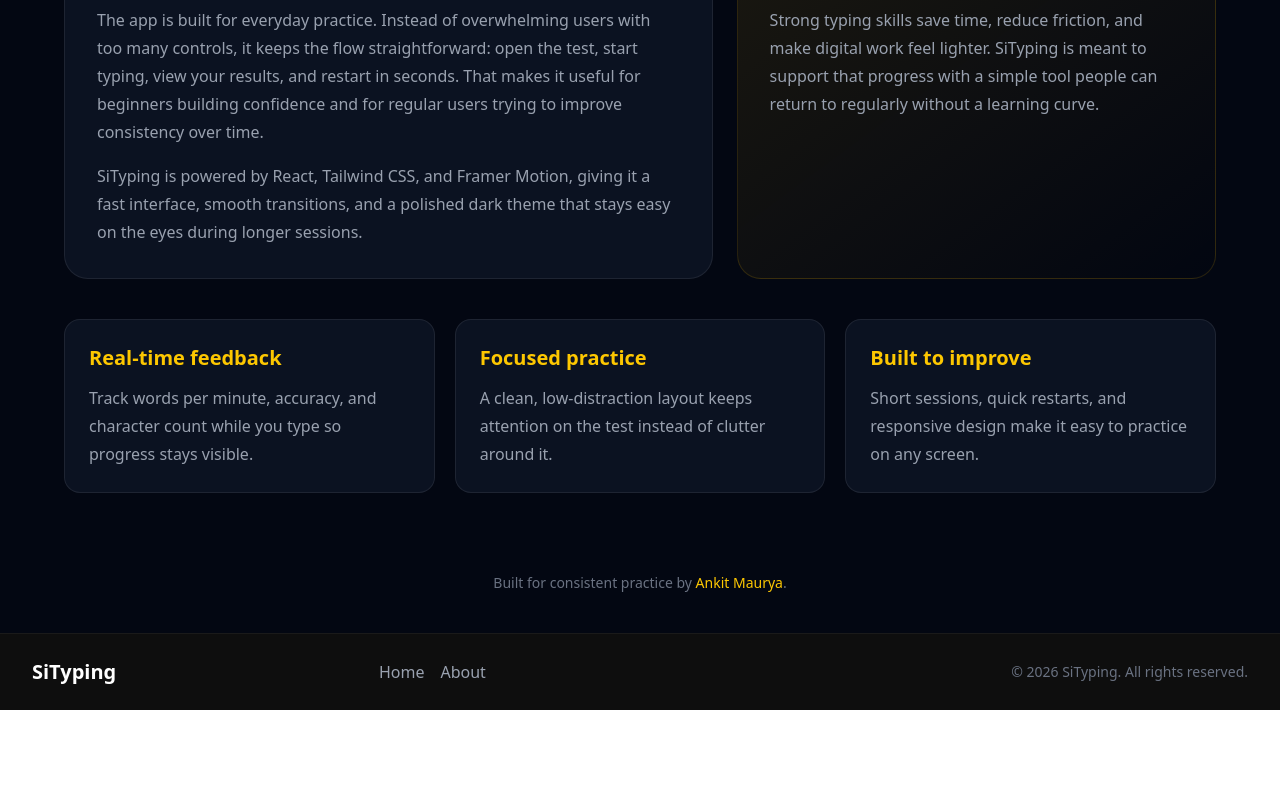
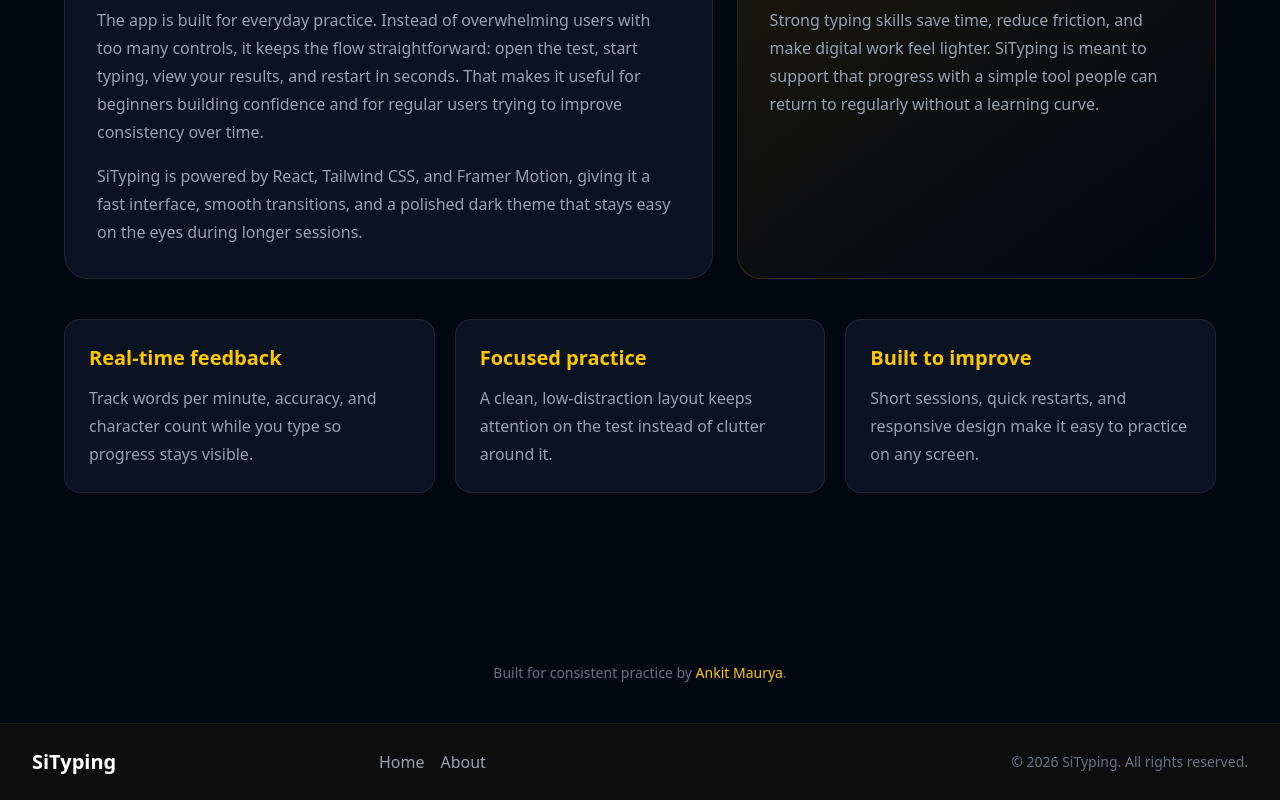
Before and after one commit to ankit-kr-maurya-82/SiTyping, a React (Vite) app in the folder fronted/: page /about in a window 1280 px wide. Shown: the part 554-1354 px from the top of the page. Before the commit the page ends 1264 px from the top, so only its background shows below. Built offline with nearby package versions, Linux system fonts and the light colour scheme.

Commit message:
adsbaner

```diff
--- a/fronted/src/components/AdBanner.jsx
+++ b/fronted/src/components/AdBanner.jsx
@@ -1,20 +1,39 @@
 import { useEffect, useRef } from "react";
 
 const AdBanner = ({ slot = import.meta.env.VITE_ADSENSE_TYPING_SLOT }) => {
+  const wrapRef = useRef(null);
   const adRef = useRef(null);
+  const requestedRef = useRef(false);
 
   useEffect(() => {
-    if (!slot || !adRef.current || adRef.current.dataset.adStatus) {
+    if (!slot || !wrapRef.current || !adRef.current) {
+      return;
+    }
+
+    const requestAd = () => {
+      if (requestedRef.current || !wrapRef.current || !adRef.current) {
+        return;
+      }
+
+      if (wrapRef.current.offsetWidth <= 0 || adRef.current.dataset.adStatus) {
         return;
       }
 
       try {
+        requestedRef.current = true;
         window.adsbygoogle = window.adsbygoogle || [];
         window.adsbygoogle.push({});
-      console.log("AdBanner status:", adRef.current.dataset.adStatus || "not-set");
       } catch (error) {
+        requestedRef.current = false;
         console.error("AdSense error:", error);
       }
+    };
+
+    const resizeObserver = new ResizeObserver(requestAd);
+    resizeObserver.observe(wrapRef.current);
+    requestAd();
+
+    return () => resizeObserver.disconnect();
   }, [slot]);
 
   if (!slot) {
@@ -22,15 +41,17 @@ const AdBanner = ({ slot = import.meta.env.VITE_ADSENSE_TYPING_SLOT }) => {
   }
 
   return (
+    <div ref={wrapRef} className="w-full min-h-[90px]">
       <ins
         ref={adRef}
         className="adsbygoogle"
-      style={{ display: "block" }}
+        style={{ display: "block", width: "100%", minHeight: "90px" }}
         data-ad-client={import.meta.env.VITE_ADSENSE_CLIENT}
         data-ad-slot={slot}
         data-ad-format="auto"
         data-full-width-responsive="true"
       />
+    </div>
   );
 };
 
```
Lines whose indentation alone changed are shown as unchanged.
